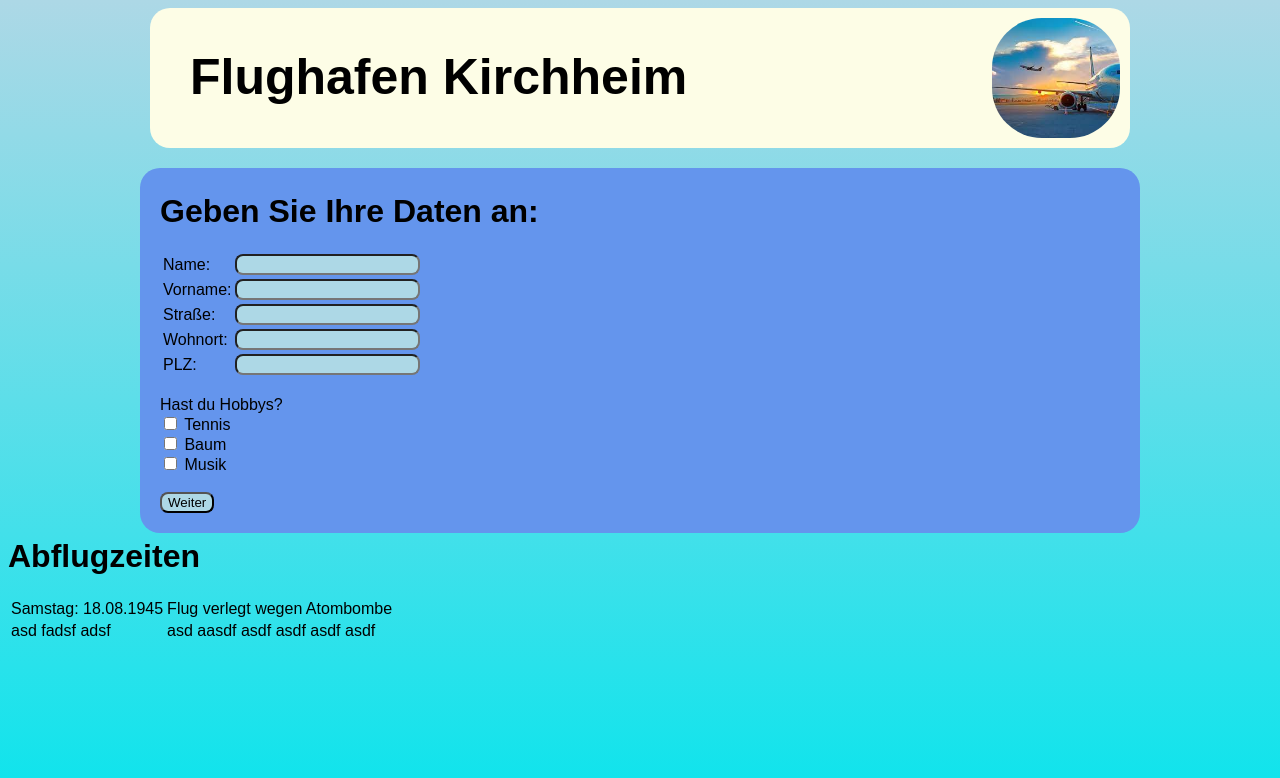
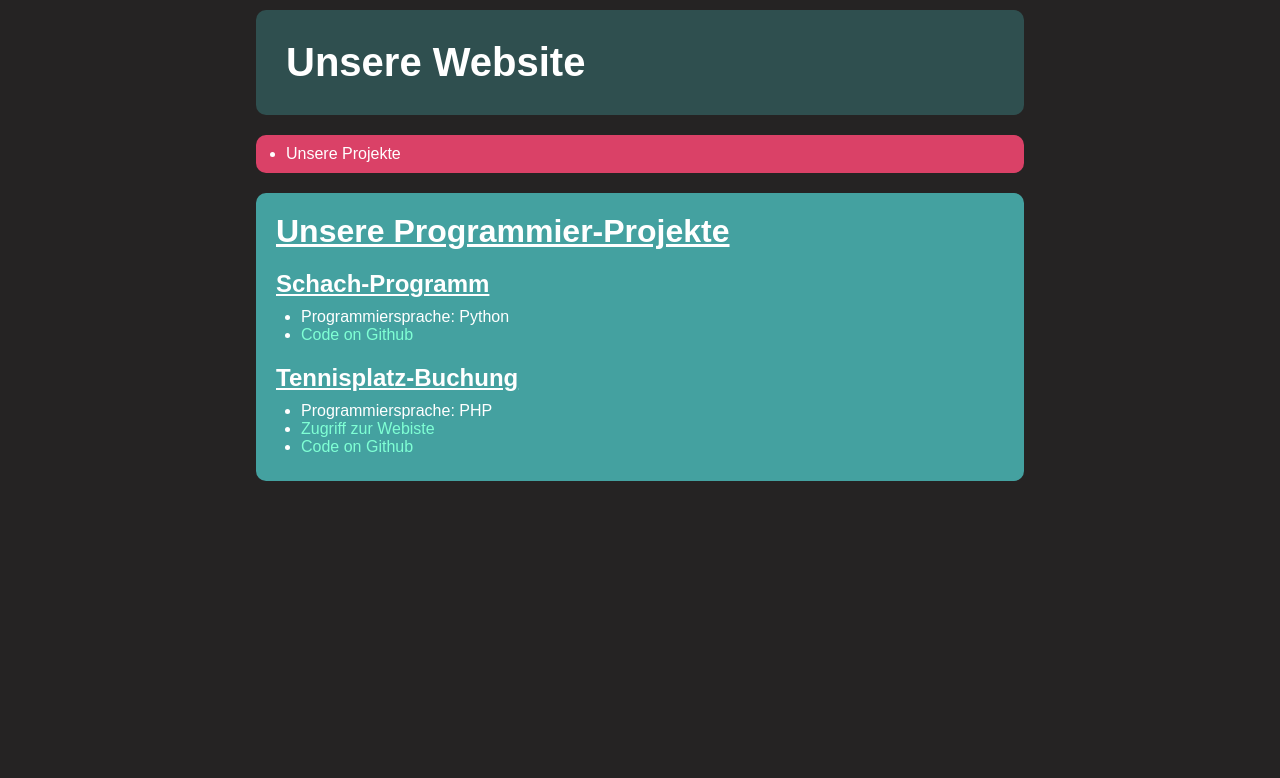
Before and after one commit to munderlu/website, a plain HTML site: page index.html in a window 1280 px wide. Drawn offline with Linux system fonts and the light colour scheme.

Commit message:
Sinn für website gefunden: Website zum Projekte hochladen und

```diff
--- a/index.html
+++ b/index.html
@@ -3,33 +3,26 @@
 <head>
     <meta charset="UTF-8">
     <meta name="viewport" content="width=device-width, initial-scale=1.0">
-    <title>Passport Angaben</title>
+    <title>Programmier Website</title>
     <link rel="stylesheet" href="style.css">
 </head>
 <body>
-    <header><h1 id="überschrift">Flughafen Kirchheim</h1><img src="Flughafen.jpg" id="bild"></header>
-    <div id="dateneingabe">
-    <h1>Geben Sie Ihre Daten an: </h1>
-    <form method="get" action="index.html">
-        <table><tr>
-        <td>Name: </td><td><input type="text" name="Name"></td></tr>
-        <tr><td>Vorname: </td><td><input type="text" name="Vorname"></td></tr>
-        <tr><td>Straße: </td><td><input type="text" name="Straße"></td></tr>
-        <tr><td>Wohnort: </td><td><input type="text" name="Wohnort"></td></tr>
-        <tr><td>PLZ: </td><td><input type="text" name="PLZ"></td></tr></table><br>
-        Hast du Hobbys?<br>
-        <input type="checkbox" name="Hobby" value="Tennis"> Tennis<br>
-        <input type="checkbox" name="Hobby" value="Baum"> Baum<br>
-        <input type="checkbox" name="Hobby" value="Musik"> Musik<br><br>
-        <input type="submit" value="Weiter">
-    </form></div>
-    <div>
-        <h1>Abflugzeiten</h1>
-            <table>
-                <tr> <td>Samstag: 18.08.1945</td> <td> Flug verlegt wegen Atombombe </td></tr>
-                <tr> <td>asd fadsf adsf </td> <td> asd aasdf asdf asdf asdf asdf  </td></tr>
-
-
-    </div>
+    <header><h1>Unsere Website</h1></header>
+    <nav><ul>
+        <li><a href="index.html">Unsere Projekte</a></li>
+    </ul></nav>
+    <article><h1>Unsere Programmier-Projekte</h1>
+    <h2>Schach-Programm</h2>
+    <ul>
+        <li>Programmiersprache: Python</li>
+        <li><a href="https://github.com/munderlu/projekt_schach.git">Code on Github</a></li>
+    </ul>
+    <h2>Tennisplatz-Buchung</h2>
+    <ul>
+        <li>Programmiersprache: PHP</li>
+        <li><a href="https://tennisplatz.munderlu.bplaced.net">Zugriff zur Webiste</a></li>
+        <li><a href="https://github.com/munderlu/tennisplatzbuchung.git">Code on Github</a></li>
+    </ul>
+</article>
 </body>
 </html>
--- a/style.css
+++ b/style.css
@@ -1,46 +1,69 @@
-html{
-    height: 100%;
+*{
+    margin: 0;
+    padding: 0;
+    word-wrap: break-word;
+    box-sizing: border-box;
+}
+body{
+    background-color: #252323;
+    color: white;
+    font-family: fantasy;
+}
+a{
+    color: aquamarine;
+    text-decoration: none;
+}
+a:hover{
+    color: lightblue;
 }
 h1{
-    margin-top: 5px;
+    font-size: xx-large;
+    text-decoration: underline;
 }
-body{
-    background: linear-gradient(lightblue, rgb(13, 228, 236));
-    color: black;
-    font-family: fantasy;
+h2{
+    margin-top: 20px;
+    margin-bottom: 10px;
+    text-decoration: underline;
 }
-input{
-    background-color: lightblue;
-    color: black;
-    border-radius: 8px;
+nav a{
+    color: white;
+}
+li{
+    margin-left: 20px;
 }
 header{
-    background-color: rgb(253, 253, 230);
+    margin: auto;
+    width: 60%;
+    padding: 30px;
+    background-color: darkslategray;
+    border-radius: 10px;
+    margin-bottom: 20px;
+    margin-top: 10px;
+}
+header h1{
+    text-decoration: none;
+    font-size: 2.5em;
+}
+nav{
+    background-color: #DA4167;
     margin: auto;
     margin-bottom: 20px;
-    text-align: center;
     padding: 10px;
-    border-radius: 20px;
-    width: 60em;
-    overflow: auto;
+    border-radius: 10px;
+    width: 60%;
 }
-#überschrift{
-    font-size: 50px;
+article{
+    margin: auto;
+    background-color: #44a1a0;
+    padding: 20px;
+    border-radius: 10px;
+    width: 60%;
+}
+article ul{
     margin: 5px;
-    float: left;
-    margin: 30px;
 }
-#bild{
-    border-radius: 50px;
-    height: 120px;
-    float: right;
-    max-width: 100%;
+@media only screen and (max-width : 768px){
+	header, article, nav{
+        width: 100%;
+    }
 }
-#dateneingabe{
-    background-color: cornflowerblue;
-    color: black;
-    padding: 20px;
-    margin: auto;
-    border-radius: 20px;
-    width: 60em;
-}
```
Also changed, not shown: colors.html (added, +23 -0 lines), Flughafen.jpg (deleted).
